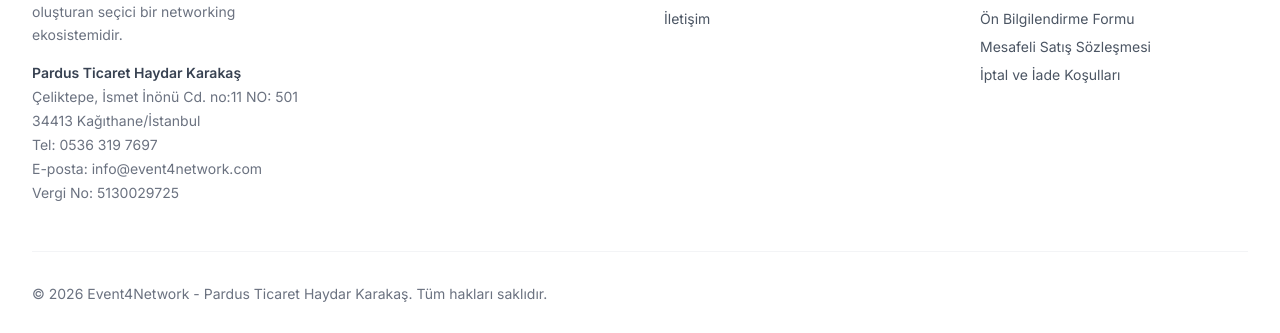
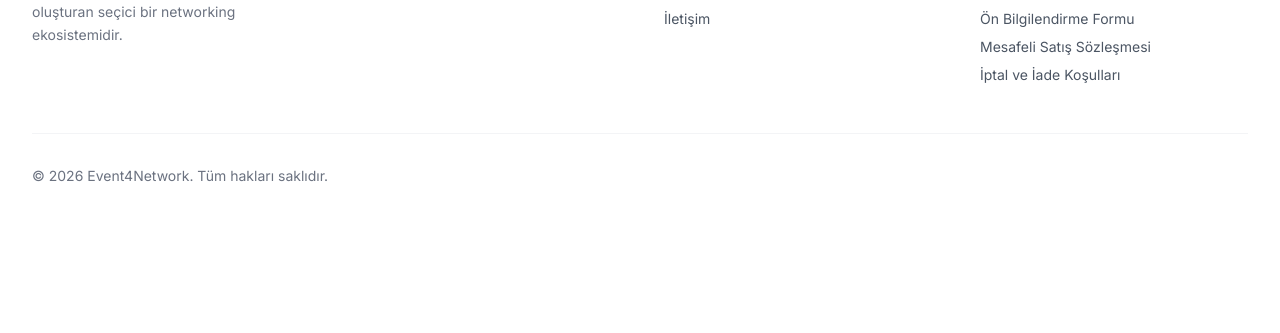
Before and after one commit to kaankarakas34/e4n, a React (Vite) app: page /blog in a window 1280 px wide. Shown: the part 1009-1342 px from the top of the page. After the commit the page ends 1227 px from the top, so only its background shows below. Built offline with nearby package versions, Linux system fonts and the light colour scheme; no server answers; the database is empty.

Commit message:
chore: remove company contact/address details and simplify copyright in footer

```diff
--- a/src/components/PublicFooter.tsx
+++ b/src/components/PublicFooter.tsx
@@ -14,14 +14,6 @@ export function PublicFooter() {
             <p className="text-gray-500 text-sm leading-relaxed mb-4">
               Nitelikli iş insanlarını değerlendirme süreciyle bir araya getiren, güvene dayalı iş ilişkileri ve nitelikli referanslar oluşturan seçici bir networking ekosistemidir.
             </p>
-            <div className="text-sm text-gray-500 space-y-1">
-              <p className="font-semibold text-gray-700">Pardus Ticaret Haydar Karakaş</p>
-              <p>Çeliktepe, İsmet İnönü Cd. no:11 NO: 501</p>
-              <p>34413 Kağıthane/İstanbul</p>
-              <p>Tel: 0536 319 7697</p>
-              <p>E-posta: info@event4network.com</p>
-              <p>Vergi No: 5130029725</p>
-            </div>
           </div>
           <div>
             <h4 className="font-bold text-gray-900 mb-4">Platform</h4>
@@ -53,7 +45,7 @@ export function PublicFooter() {
           </div>
         </div>
         <div className="border-t border-gray-100 pt-8 flex flex-col md:flex-row justify-between items-center text-sm text-gray-500">
-          <p>&copy; {new Date().getFullYear()} Event4Network - Pardus Ticaret Haydar Karakaş. Tüm hakları saklıdır.</p>
+          <p>&copy; {new Date().getFullYear()} Event4Network. Tüm hakları saklıdır.</p>
         </div>
       </div>
     </footer>
```
